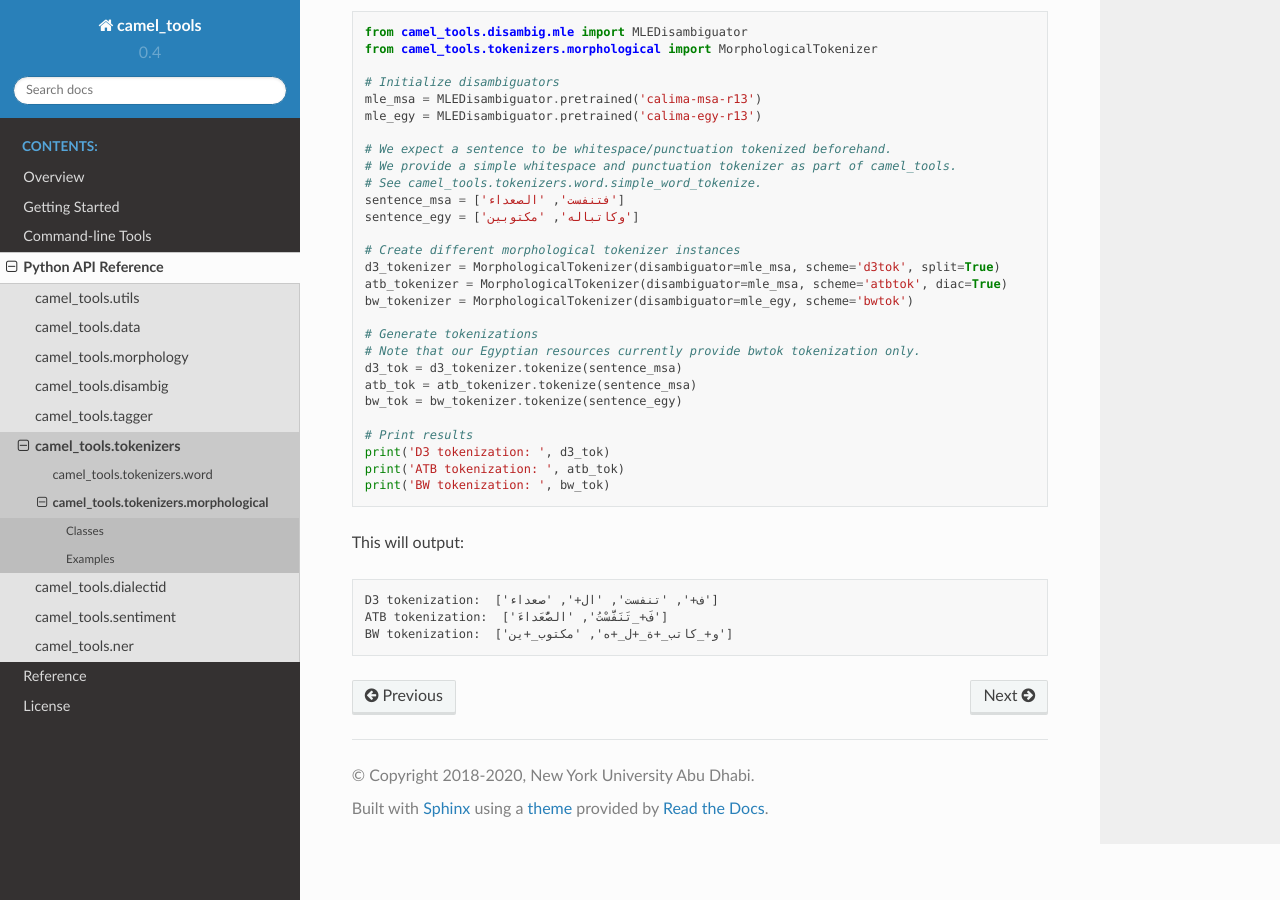
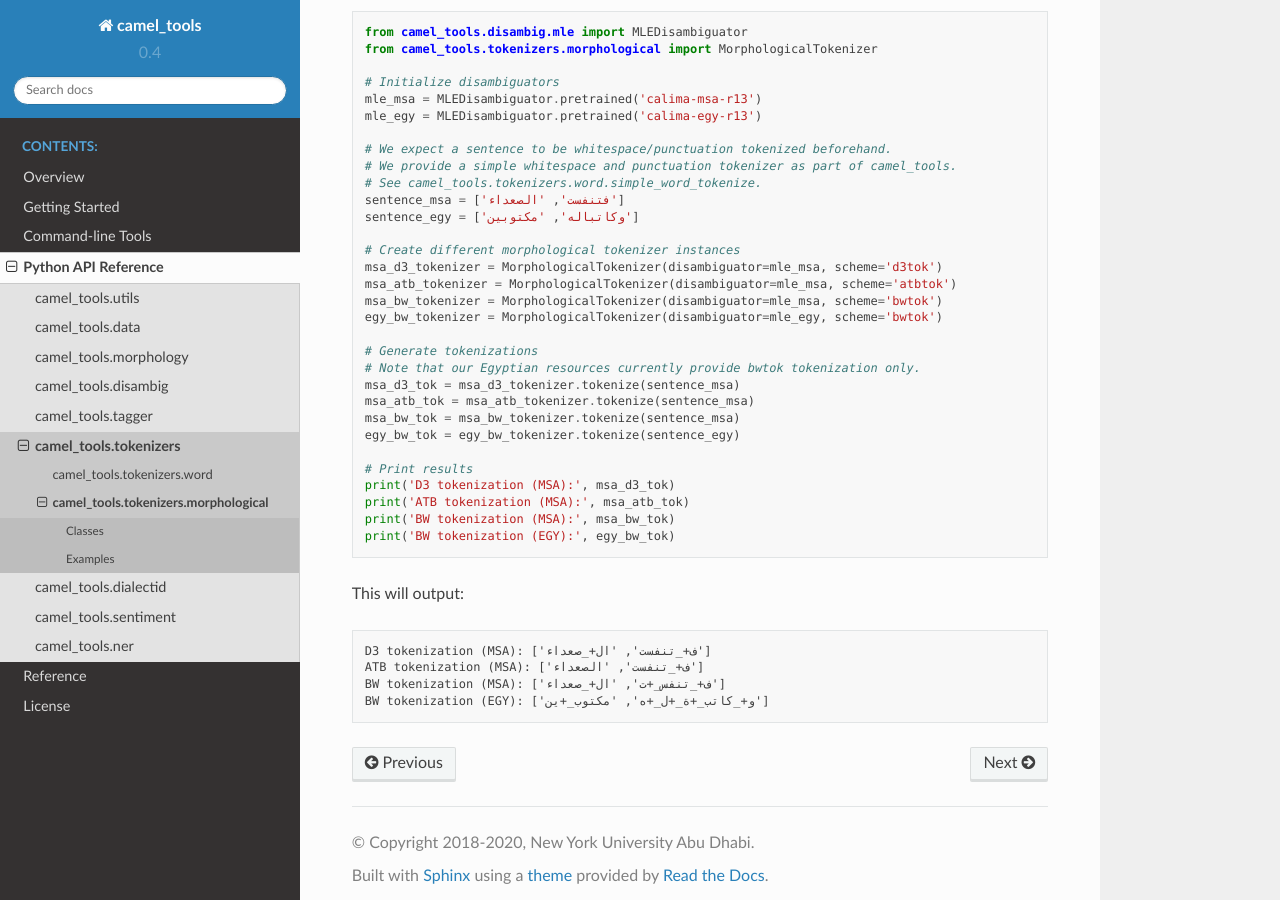
Before and after one commit to CAMeL-Lab/camel_tools, a Sphinx documentation site: the page built from docs/source/api/tokenizers/morphological.rst, in a window 1280 px wide and 900 px high, scrolled down 533 px. Built offline with Sphinx 7.4.7 and the Read the Docs theme 2.0.0, drawn with Linux system fonts in a browser that asks for light colours.

Commit message:
added one more example

```diff
--- a/docs/source/api/tokenizers/morphological.rst
+++ b/docs/source/api/tokenizers/morphological.rst
@@ -28,25 +28,29 @@ Examples
    sentence_egy = ['وكاتباله', 'مكتوبين']
 
    # Create different morphological tokenizer instances
-   d3_tokenizer = MorphologicalTokenizer(disambiguator=mle_msa, scheme='d3tok', split=True)
-   atb_tokenizer = MorphologicalTokenizer(disambiguator=mle_msa, scheme='atbtok', diac=True)
-   bw_tokenizer = MorphologicalTokenizer(disambiguator=mle_egy, scheme='bwtok')
+   msa_d3_tokenizer = MorphologicalTokenizer(disambiguator=mle_msa, scheme='d3tok')
+   msa_atb_tokenizer = MorphologicalTokenizer(disambiguator=mle_msa, scheme='atbtok')
+   msa_bw_tokenizer = MorphologicalTokenizer(disambiguator=mle_msa, scheme='bwtok')
+   egy_bw_tokenizer = MorphologicalTokenizer(disambiguator=mle_egy, scheme='bwtok')
 
    # Generate tokenizations
    # Note that our Egyptian resources currently provide bwtok tokenization only.
-   d3_tok = d3_tokenizer.tokenize(sentence_msa)
-   atb_tok = atb_tokenizer.tokenize(sentence_msa)
-   bw_tok = bw_tokenizer.tokenize(sentence_egy)
+   msa_d3_tok = msa_d3_tokenizer.tokenize(sentence_msa)
+   msa_atb_tok = msa_atb_tokenizer.tokenize(sentence_msa)
+   msa_bw_tok = msa_bw_tokenizer.tokenize(sentence_msa)
+   egy_bw_tok = egy_bw_tokenizer.tokenize(sentence_egy)
 
    # Print results
-   print('D3 tokenization: ', d3_tok)
-   print('ATB tokenization: ', atb_tok)
-   print('BW tokenization: ', bw_tok)
+   print('D3 tokenization (MSA):', msa_d3_tok)
+   print('ATB tokenization (MSA):', msa_atb_tok)
+   print('BW tokenization (MSA):', msa_bw_tok)
+   print('BW tokenization (EGY):', egy_bw_tok)
 
 This will output:
 
 .. code-block:: none
 
-   D3 tokenization:  ['ف+', 'تنفست', 'ال+', 'صعداء']
-   ATB tokenization:  ['فَ+_تَنَفَّسْتُ', 'الصُّعَداءَ']
-   BW tokenization:  ['و+_كاتب_+ة_+ل_+ه', 'مكتوب_+ين']
+   D3 tokenization (MSA): ['ف+_تنفست', 'ال+_صعداء']
+   ATB tokenization (MSA): ['ف+_تنفست', 'الصعداء']
+   BW tokenization (MSA): ['ف+_تنفس_+ت', 'ال+_صعداء']
+   BW tokenization (EGY): ['و+_كاتب_+ة_+ل_+ه', 'مكتوب_+ين']
```
